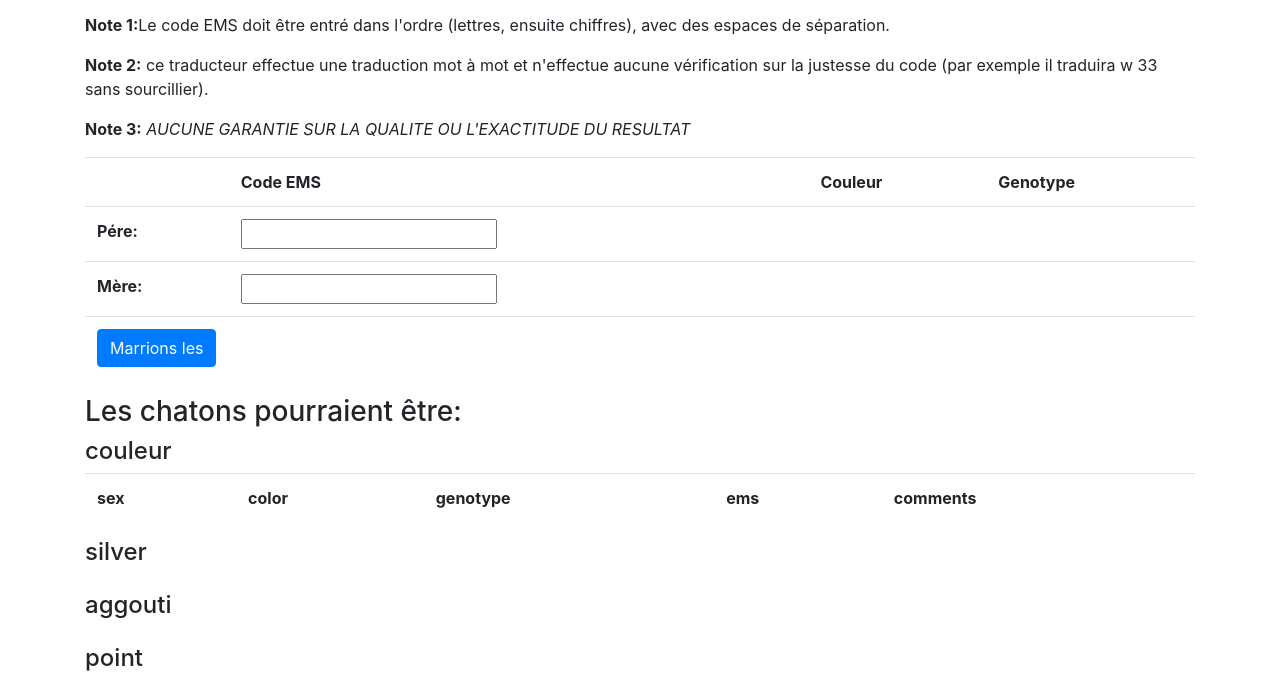
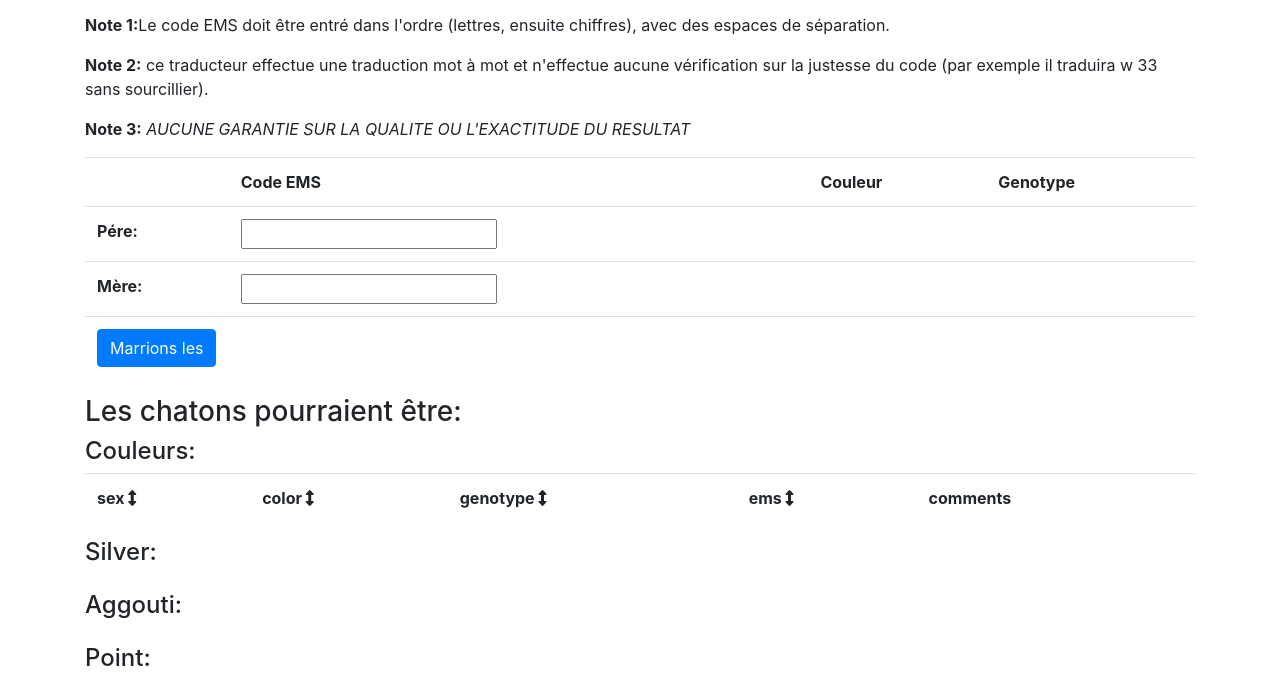
Before and after one commit to mfutech/kitten-colors, a plain HTML site: page index.html in a window 1280 px wide. Shown: the part 420-1117 px from the top of the page. Drawn offline with nearby package versions, Linux system fonts and the light colour scheme.

Commit message:
add fontawesom for sort icon corrected some typos

```diff
--- a/index.html
+++ b/index.html
@@ -89,13 +89,13 @@
 
             <h3>Les chatons pourraient être:</h3>
 
-            <h4>couleur</h4>
+            <h4>Couleurs:</h4>
             <table class="table" id="kitten-colors-list">
                 <tr>
-                    <th><a @click="sort('sex')">sex</a></th>
-                    <th><a @click="sort('color')">color</a></th>
-                    <th><a @click="sort('genotype')">genotype</a></th>
-                    <th><a @click="sort('ems')">ems</a></th>
+                    <th>sex <a @click="sort('sex')"><i class="fa fa-arrows-v"></i></a></th>
+                    <th>color <a @click="sort('color')"><i class="fa fa-arrows-v"></i></a></th>
+                    <th>genotype <a @click="sort('genotype')"><i class="fa fa-arrows-v"></i></a></th>
+                    <th>ems <a @click="sort('ems')"><i class="fa fa-arrows-v"></i></a></th>
                     <th>comments</th>
                 </tr>
                 <tr v-for="kit_color in sortedKitten">
@@ -106,7 +106,8 @@
                     <td>{{kit_color.comments.join(", ")}}</td>
                 </tr>
             </table>
-            <h4>silver</h4>
+
+            <h4>Silver:</h4>
             <table class="table" id="kitten-silver-list">
 
                 <tr v-for="kit_color in kitten_colors.silver">
@@ -114,14 +115,15 @@
                     <td>{{kit_color.text}}</td>
                 </tr>
             </table>
-            <h4>aggouti</h4>
+            <h4>Aggouti:</h4>
             <table class="table" id="kitten-aggouti-list">
                 <tr v-for="kit_color in kitten_colors.aggouti">
                     <td>{{kit_color.genotype}}</td>
                     <td>{{kit_color.text}}</td>
                 </tr>
             </table>
-            <h4>point</h4>
+
+            <h4>Point:</h4>
             <table class="table" id="kitten-siamese-list">
                 <tr v-for="kit_color in kitten_colors.siamese">
                     <td>{{kit_color.genotype}}</td>
@@ -130,6 +132,7 @@
             </table>
         </div>
     </div>
+    <script src="https://use.fontawesome.com/a3a579ef64.js"></script>
     <script src="https://code.jquery.com/jquery-3.3.1.slim.min.js"
         integrity="sha384-q8i/X+965DzO0rT7abK41JStQIAqVgRVzpbzo5smXKp4YfRvH+8abtTE1Pi6jizo"
         crossorigin="anonymous"></script>
```
